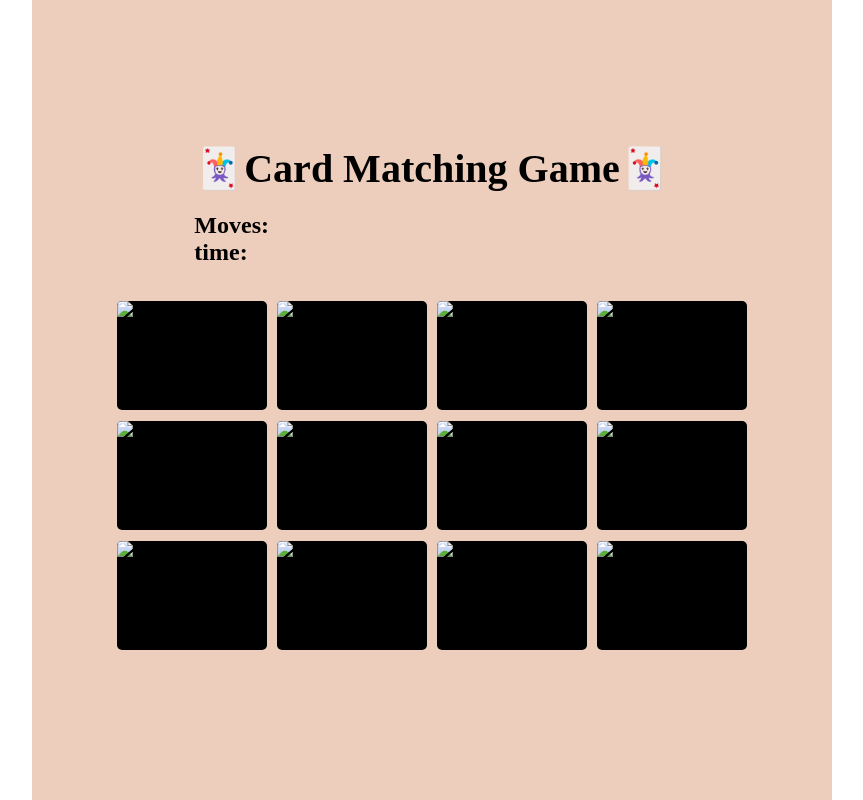
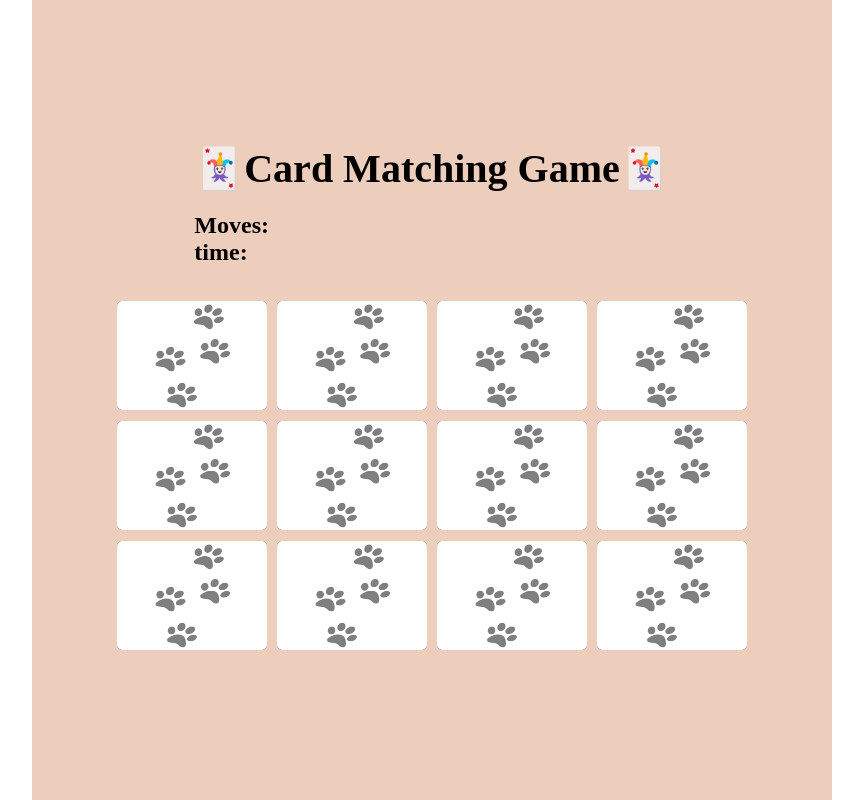
Before and after one commit to bgeun/Card-Matching-Game, a plain HTML site: page index.html in a window 1280 px wide. Shown: the whole page, without its empty margins (208-1071 px from the left). Drawn offline with Linux system fonts and the light colour scheme; the site is published under a folder, as on GitHub Pages, so addresses that start at the root find nothing.

Commit message:
first commit

```diff
--- a/index.html
+++ b/index.html
@@ -16,52 +16,52 @@
       </section>
       <div class="cards">
         <div class="card" data-tech="angular">
-          <img src="/img/black&grey.png" alt="Angular" class="front" />
-          <img src="/img/back.png" alt="back face of card" class="back" />
+          <img src="./img/black&grey.png" alt="Angular" class="front" />
+          <img src="./img/back.png" alt="back face of card" class="back" />
         </div>
         <div class="card" data-tech="angular">
-          <img src="/img/black&grey.png" alt="Angular" class="front" />
-          <img src="/img/back.png" alt="back face of card" class="back" />
+          <img src="./img/black&grey.png" alt="Angular" class="front" />
+          <img src="./img/back.png" alt="back face of card" class="back" />
         </div>
         <div class="card" data-tech="node">
-          <img src="/img/brown.png" alt="node" class="front" />
-          <img src="/img/back.png" alt="back face of card" class="back" />
+          <img src="./img/brown.png" alt="node" class="front" />
+          <img src="./img/back.png" alt="back face of card" class="back" />
         </div>
         <div class="card" data-tech="node">
-          <img src="/img/brown.png" alt="node" class="front" />
-          <img src="/img/back.png" alt="back face of card" class="back" />
+          <img src="./img/brown.png" alt="node" class="front" />
+          <img src="./img/back.png" alt="back face of card" class="back" />
         </div>
         <div class="card" data-tech="php">
-          <img src="/img/brownEar.png" alt="php" class="front" />
-          <img src="/img/back.png" alt="back face of card" class="back" />
+          <img src="./img/brownEar.png" alt="php" class="front" />
+          <img src="./img/back.png" alt="back face of card" class="back" />
         </div>
         <div class="card" data-tech="php">
-          <img src="/img/brownEar.png" alt="php" class="front" />
-          <img src="/img/back.png" alt="back face of card" class="back" />
+          <img src="./img/brownEar.png" alt="php" class="front" />
+          <img src="./img/back.png" alt="back face of card" class="back" />
         </div>
         <div class="card" data-tech="react">
-          <img src="/img/pug.png" alt="react" class="front" />
-          <img src="/img/back.png" alt="back face of card" class="back" />
+          <img src="./img/pug.png" alt="react" class="front" />
+          <img src="./img/back.png" alt="back face of card" class="back" />
         </div>
         <div class="card" data-tech="react">
-          <img src="/img/pug.png" alt="react" class="front" />
-          <img src="/img/back.png" alt="back face of card" class="back" />
+          <img src="./img/pug.png" alt="react" class="front" />
+          <img src="./img/back.png" alt="back face of card" class="back" />
         </div>
         <div class="card" data-tech="vue">
-          <img src="/img/puppy.png" alt="vue" class="front" />
-          <img src="/img/back.png" alt="back face of card" class="back" />
+          <img src="./img/puppy.png" alt="vue" class="front" />
+          <img src="./img/back.png" alt="back face of card" class="back" />
         </div>
         <div class="card" data-tech="vue">
-          <img src="/img/puppy.png" alt="vue" class="front" />
-          <img src="/img/back.png" alt="back face of card" class="back" />
+          <img src="./img/puppy.png" alt="vue" class="front" />
+          <img src="./img/back.png" alt="back face of card" class="back" />
         </div>
         <div class="card" data-tech="wordpress">
-          <img src="/img/white.png" alt="wordpress" class="front" />
-          <img src="/img/back.png" alt="back face of card" class="back" />
+          <img src="./img/white.png" alt="wordpress" class="front" />
+          <img src="./img/back.png" alt="back face of card" class="back" />
         </div>
         <div class="card" data-tech="wordpress">
-          <img src="/img/white.png" alt="wordpress" class="front" />
-          <img src="/img/back.png" alt="back face of card" class="back" />
+          <img src="./img/white.png" alt="wordpress" class="front" />
+          <img src="./img/back.png" alt="back face of card" class="back" />
         </div>
       </div>
     </section>
```
